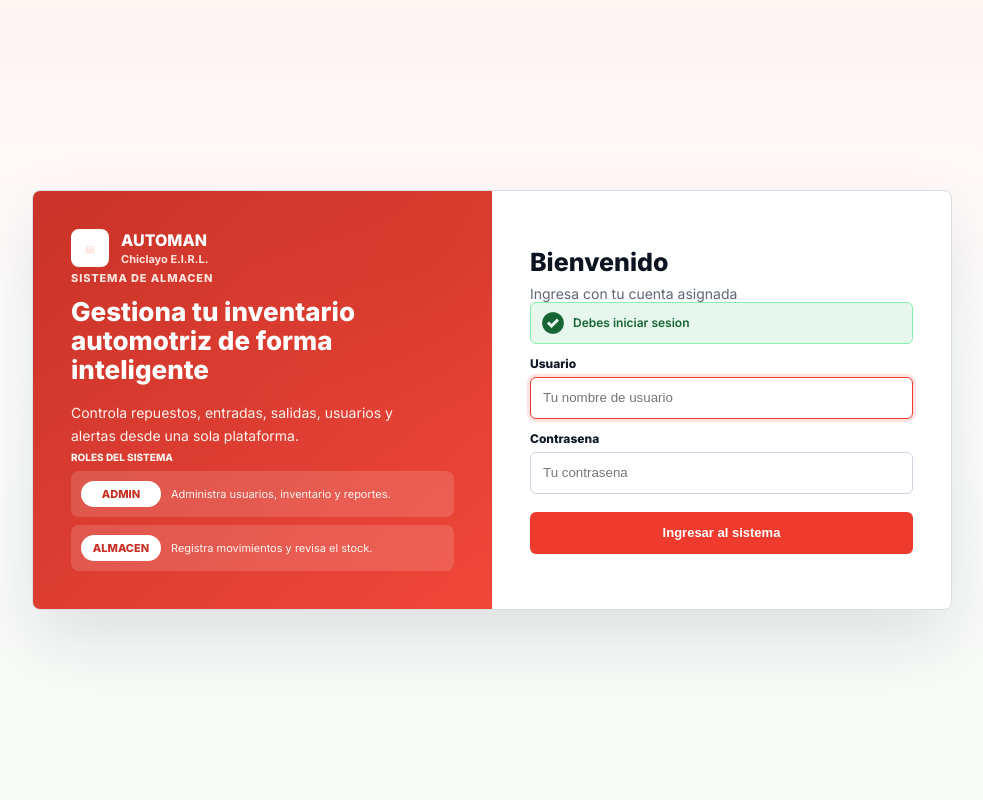
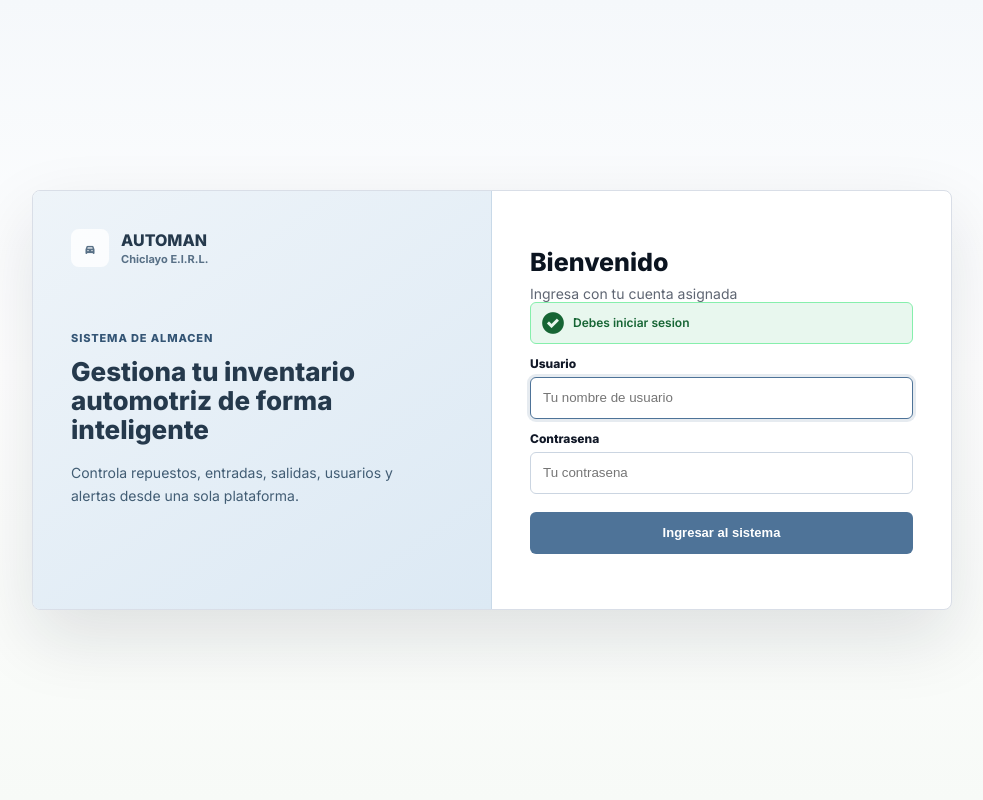
Before and after one commit to williares162003-lab/AUTOSTOCK-AUTOMOTRIZ, a Flask app: page /login in a window 1280 px wide. Shown: the whole page, without its empty margins (148-1131 px from the left). Run offline with Flask 3, Linux system fonts and the light colour scheme.

Commit message:
Actualiza login con paleta azul y elimina bloque de roles

```diff
--- a/static/css/admin/usuarios.css
+++ b/static/css/admin/usuarios.css
@@ -144,8 +144,8 @@ td {
 .role-badge {
   display: inline-flex;
   padding: 5px 8px;
-  color: var(--rojo-oscuro);
-  background: var(--rojo-suave);
+  color: var(--primario-oscuro);
+  background: var(--primario-suave);
   border-radius: 5px;
   font-size: 11px;
   font-weight: 850;
--- a/static/css/login.css
+++ b/static/css/login.css
@@ -1,6 +1,6 @@
 :root {
-  --rojo: #ef3b2d;
-  --rojo-oscuro: #c82f24;
+  --primario: #4e7398;
+  --primario-oscuro: #345575;
   --verde-suave: #e8f7ee;
   --borde: #d9dee7;
   --texto: #111827;
@@ -14,7 +14,7 @@
 body {
   margin: 0;
   min-height: 100vh;
-  background: linear-gradient(180deg, #fff4f2 0, #ffffff 42%, #f7faf7 100%);
+  background: linear-gradient(180deg, #f5f8fb 0, #ffffff 46%, #f7faf7 100%);
   color: var(--texto);
   font-family: Inter, Arial, sans-serif;
 }
@@ -50,12 +50,12 @@ body {
 .login-side {
   display: flex;
   flex-direction: column;
-  justify-content: space-between;
+  justify-content: flex-start;
+  gap: 64px;
   padding: 38px;
-  color: #ffffff;
-  background:
-    linear-gradient(140deg, rgba(200, 47, 36, 0.98), rgba(239, 59, 45, 0.94)),
-    radial-gradient(circle at 86% 14%, rgba(22, 163, 74, 0.55), transparent 32%);
+  color: #25394c;
+  background: linear-gradient(145deg, #eef4f9 0%, #dce9f4 100%);
+  border-right: 1px solid #c8d9e8;
 }
 
 .brand-block {
@@ -69,8 +69,8 @@ body {
   place-items: center;
   width: 38px;
   height: 38px;
-  color: var(--rojo);
-  background: #ffffff;
+  color: var(--primario);
+  background: rgba(255, 255, 255, 0.82);
   border-radius: 8px;
 }
 
@@ -86,14 +86,14 @@ body {
 
 .brand-block span {
   margin-top: 2px;
-  color: #ffe3de;
+  color: #587086;
   font-size: 11px;
   font-weight: 700;
 }
 
 .eyebrow {
   margin: 0 0 12px;
-  color: #ffe3de;
+  color: var(--primario-oscuro);
   font-size: 11px;
   font-weight: 850;
   letter-spacing: 0.08em;
@@ -111,49 +111,9 @@ body {
 .login-copy p:last-child {
   max-width: 350px;
   margin: 18px 0 0;
-  color: #fff2ef;
+  color: #425d74;
   font-size: 14px;
   line-height: 1.6;
-}
-
-.role-list {
-  display: grid;
-  gap: 8px;
-}
-
-.role-list > p {
-  margin: 0;
-  color: #fff2ef;
-  font-size: 10px;
-  font-weight: 850;
-  text-transform: uppercase;
-}
-
-.role-list div {
-  display: grid;
-  grid-template-columns: 80px minmax(0, 1fr);
-  gap: 10px;
-  align-items: center;
-  padding: 10px;
-  background: rgba(255, 255, 255, 0.14);
-  border-radius: 8px;
-}
-
-.role-list span {
-  display: inline-grid;
-  place-items: center;
-  min-height: 26px;
-  color: var(--rojo-oscuro);
-  background: #ffffff;
-  border-radius: 999px;
-  font-size: 11px;
-  font-weight: 850;
-}
-
-.role-list small {
-  color: #fff5f2;
-  font-size: 11px;
-  line-height: 1.35;
 }
 
 .login-form-area {
@@ -228,15 +188,15 @@ body {
 }
 
 .login-form input:focus {
-  border-color: var(--rojo);
-  box-shadow: 0 0 0 3px rgba(239, 59, 45, 0.14);
+  border-color: var(--primario);
+  box-shadow: 0 0 0 3px rgba(78, 115, 152, 0.14);
 }
 
 .login-form button {
   min-height: 42px;
   margin-top: 18px;
   color: #ffffff;
-  background: var(--rojo);
+  background: var(--primario);
   border: 0;
   border-radius: 6px;
   font-size: 13px;
@@ -244,7 +204,7 @@ body {
 }
 
 .login-form button:hover {
-  background: var(--rojo-oscuro);
+  background: var(--primario-oscuro);
 }
 
 @media (max-width: 780px) {
--- a/templates/admin/dashboard.html
+++ b/templates/admin/dashboard.html
@@ -21,7 +21,7 @@
     <strong>{{ stats.salidas_mes }}</strong>
     <p>Salidas del mes</p>
   </article>
-  <article class="stat-card stat-red">
+  <article class="stat-card stat-primary">
     <span class="material-symbols-outlined">warning</span>
     <strong>{{ stats.alertas_stock }}</strong>
     <p>Alertas de stock</p>
--- a/templates/login.html
+++ b/templates/login.html
@@ -30,17 +30,6 @@
           <p>Controla repuestos, entradas, salidas, usuarios y alertas desde una sola plataforma.</p>
         </div>
 
-        <div class="role-list">
-          <p>Roles del sistema</p>
-          <div>
-            <span>ADMIN</span>
-            <small>Administra usuarios, inventario y reportes.</small>
-          </div>
-          <div>
-            <span>ALMACEN</span>
-            <small>Registra movimientos y revisa el stock.</small>
-          </div>
-        </div>
       </div>
 
       <div class="login-form-area">
```
Also changed, not shown: static/css/admin/dashboard.css (+6 -6 lines), static/css/base.css (+14 -14 lines).
